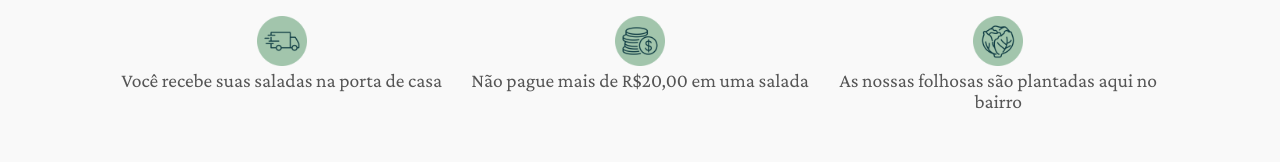
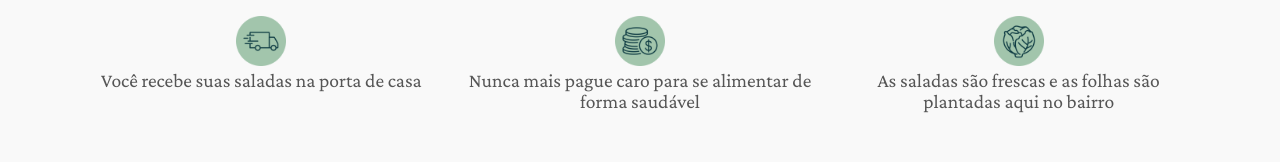
Before and after one commit to leopalamim/arbos-website, a Next.js app: page / in a window 1280 px wide. Shown: the part 598-760 px from the top of the page. Built offline with nearby package versions, Linux system fonts and the light colour scheme; a web font is replaced by a local one; what apollo-upload-client would draw is missing.

Commit message:
feat: last adjustments

```diff
--- a/src/app/data/graphql/mutations/create-request.mutation.graphql
+++ b/src/app/data/graphql/mutations/create-request.mutation.graphql
@@ -2,11 +2,7 @@ mutation CreateRequestMutation($input: createRequestInput) {
   createRequest(input: $input) {
     request {
       id
-      name
       email
-      phone
-      address
-      person
     }
   }
 }
--- a/src/app/data/graphql/queries/requests.query.graphql
+++ b/src/app/data/graphql/queries/requests.query.graphql
@@ -2,10 +2,6 @@ query RequestsQuery {
   requests {
     id
     created_at
-    name
-    phone
     email
-    address
-    person
   }
 }
--- a/src/app/modules/app/routes.tsx
+++ b/src/app/modules/app/routes.tsx
@@ -10,5 +10,6 @@ export const Routes = {
     Agriculture: '/admin/agricultura',
     Main: '/admin',
     Operations: '/admin/operacoes',
-  }
+  },
+  Thanks: '/obrigado'
 }
--- a/src/app/modules/home/hero/hero.component.tsx
+++ b/src/app/modules/home/hero/hero.component.tsx
@@ -61,11 +61,11 @@ export const Hero: React.FC = () => (
           </Col>
           <Col xs={4}>
             <ImageObj.CoinsIcon />
-            <Body>Não pague mais de R$20,00 em uma salada</Body>
+            <Body>Nunca mais pague caro para se alimentar de forma saudável</Body>
           </Col>
           <Col xs={4}>
             <ImageObj.LettuceIcon />
-            <Body>As nossas folhosas são plantadas aqui no bairro</Body>
+            <Body>As saladas são frescas e as folhas são plantadas aqui no bairro</Body>
           </Col>
         </Row>
       </HeroGridStyled>
--- a/src/app/modules/home/request/request-form.component.tsx
+++ b/src/app/modules/home/request/request-form.component.tsx
@@ -4,12 +4,15 @@ import { useForm } from "react-hook-form";
 import { useMutation } from "@app/core/graphql/graphql-mutation.hook";
 import { Separator } from "@atomic/atm.separator";
 import { Hbox } from "@atomic/obj.hbox";
+import { useRouter } from "next/router";
+import { Routes } from "@app/modules/app/routes";
 
 export const RequestForm = () => {
   const { register, errors, handleSubmit } = useForm();
+  const router = useRouter();
 
   const [request, { loading }] = useMutation('CreateRequestMutation', {
-    onCompleted: () => location.reload(),
+    onCompleted: () => router.push(Routes.Thanks),
     onError: () => alert("Não foi possível enviar a solicitação. Por favor, tente novamente."),
   });
 
--- a/src/app/modules/thanks/thanks.section.tsx
+++ b/src/app/modules/thanks/thanks.section.tsx
@@ -12,7 +12,7 @@ export const ThanksSection: React.FC = () => (
       <Col xs={6}>
         <Body>
           Agradecemos muito pela confiança. Assim que estivermos entregando, vamos te notificar por email. Quer ganhar{" "}
-          <Enhance>mais 10% de desconto</Enhance> em sua primeira compra? É só convidar 2 amigos!
+          <Enhance>mais 10% de desconto</Enhance> em sua primeira compra? É só convidar 2 amigos e guardar os prints!
         </Body>
         <Separator type={"subsection"} />
         <Hbox>
```
Also changed, not shown: src/app/modules/home/request/request.section.tsx (+0 -7 lines).
